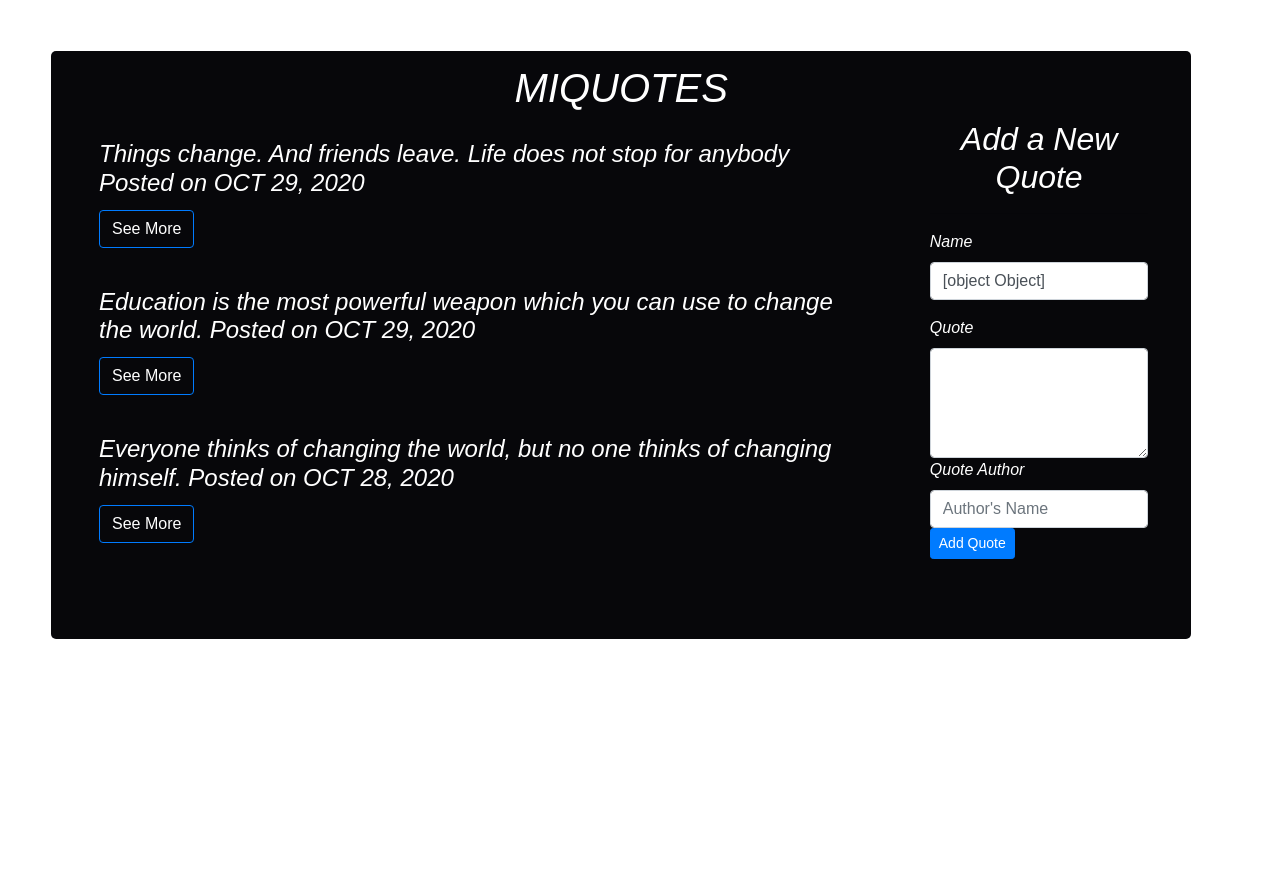
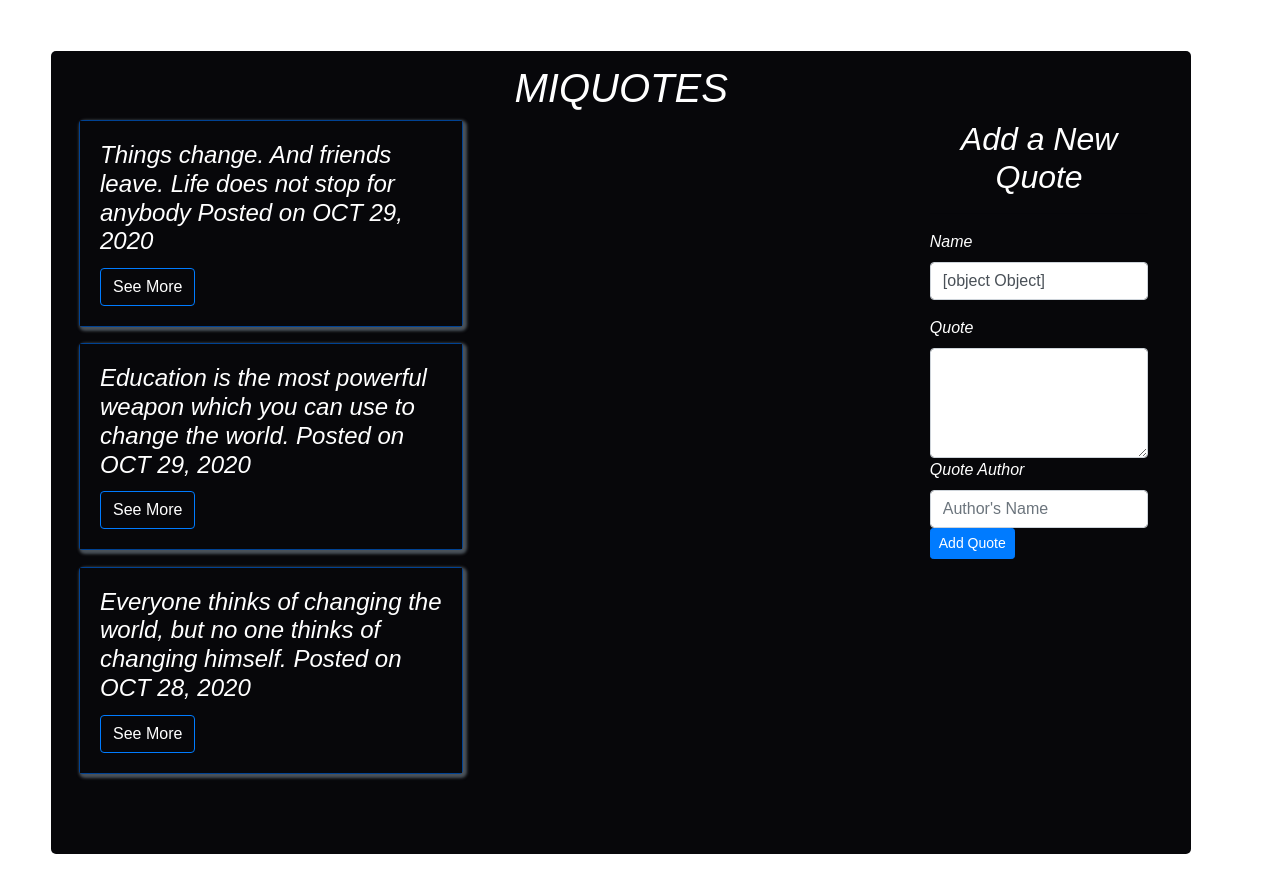
Before and after one commit to BeatriceWambuiMbugua/Quotes, an Angular app: page / in a window 1280 px wide. Shown: the top 892 px of the page. Before the commit the page ends 800 px from the top, so only its background shows below. Built offline with nearby package versions, Linux system fonts and the light colour scheme.

Commit message:
styling the cards

```diff
--- a/src/app/miquotes/miquotes.component.css
+++ b/src/app/miquotes/miquotes.component.css
@@ -13,3 +13,10 @@ h1{
     padding: 1%;
     padding-bottom: 5%;
 }
+.card{
+    width: 24em;
+    margin-bottom: 2%;
+    background-color: #004ba8;
+    box-shadow: 2px 2px 3px 2px #4a525a;
+
+}
--- a/src/app/miquotes/miquotes.component.html
+++ b/src/app/miquotes/miquotes.component.html
@@ -6,7 +6,7 @@
         <div class="row">
             <div class="col-sm-9">
                 <div class="all-cards">
-                    <div *ngFor='let quote of myQuotes; let i = index'>
+                    <div *ngFor='let quote of myQuotes; let i = index' class="card">
                         <div class="card-body">
                             <h4 id={{i}} class="card-title" appStrikethrough>{{quote.name}} Posted on
                                 {{quote.datePosted|date|uppercase}}
```
